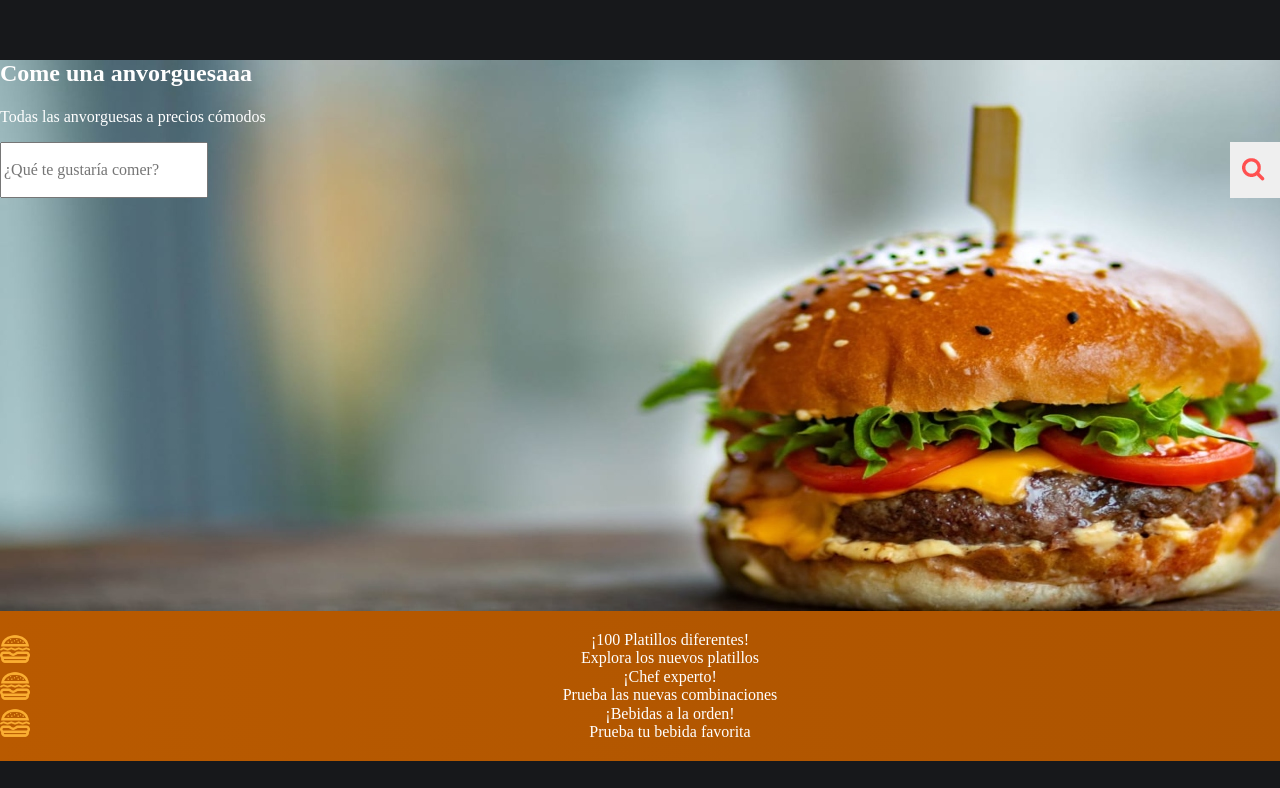
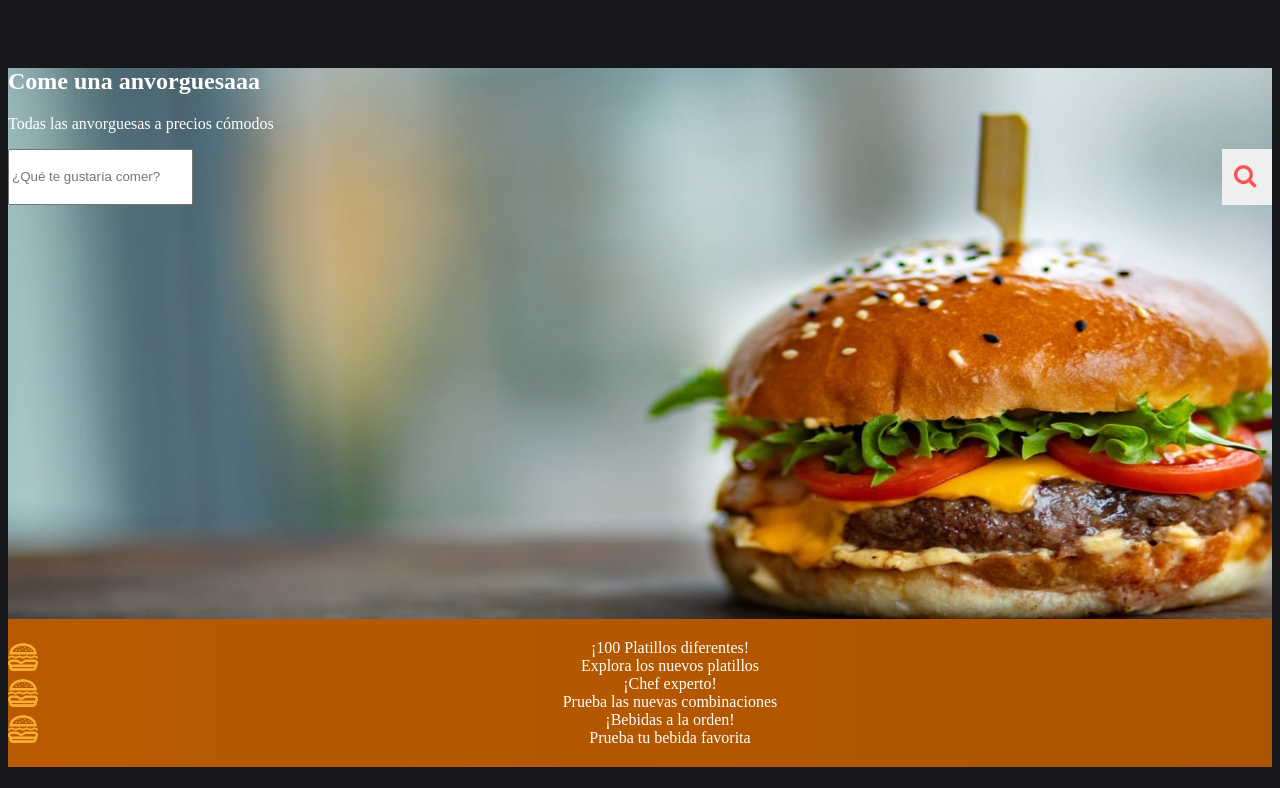
Before and after one commit to Pepee2022/proyectoRestaurante, a plain HTML site: page index.html in a window 1280 px wide. Shown: the part 171-959 px from the top of the page. Drawn offline with nearby package versions, Linux system fonts and the light colour scheme.

Commit message:
Update index.html

```diff
--- a/index.html
+++ b/index.html
@@ -6,8 +6,6 @@
     <meta name="viewport" content="width=device-width, initial-scale=1.0">
     <title>Anvorguesas UwU</title>
     <link rel="stylesheet" href="css/style.css">
-    <link rel="stylesheet" href="css/skeleton.css">
-    <link rel="stylesheet" href="css/normalize.css">
 </head>
 <body>
     <header class="header">
```
